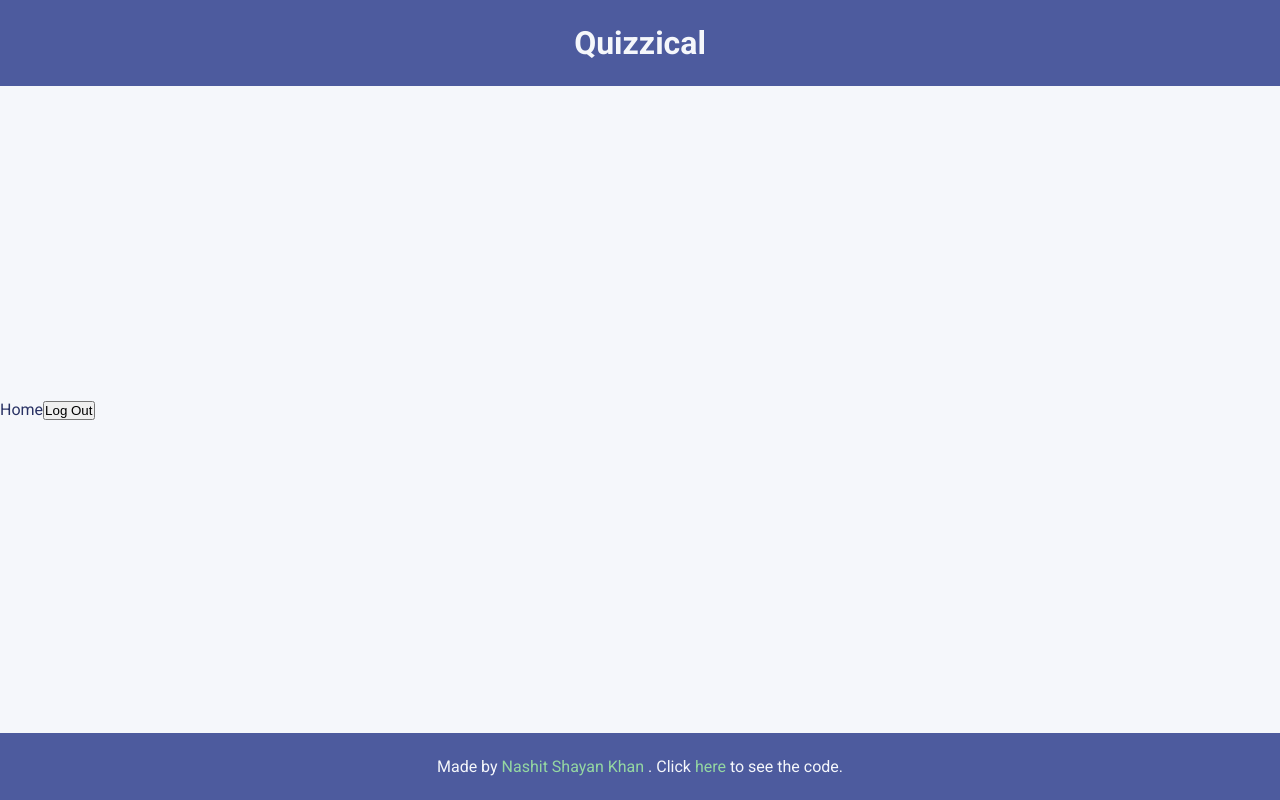
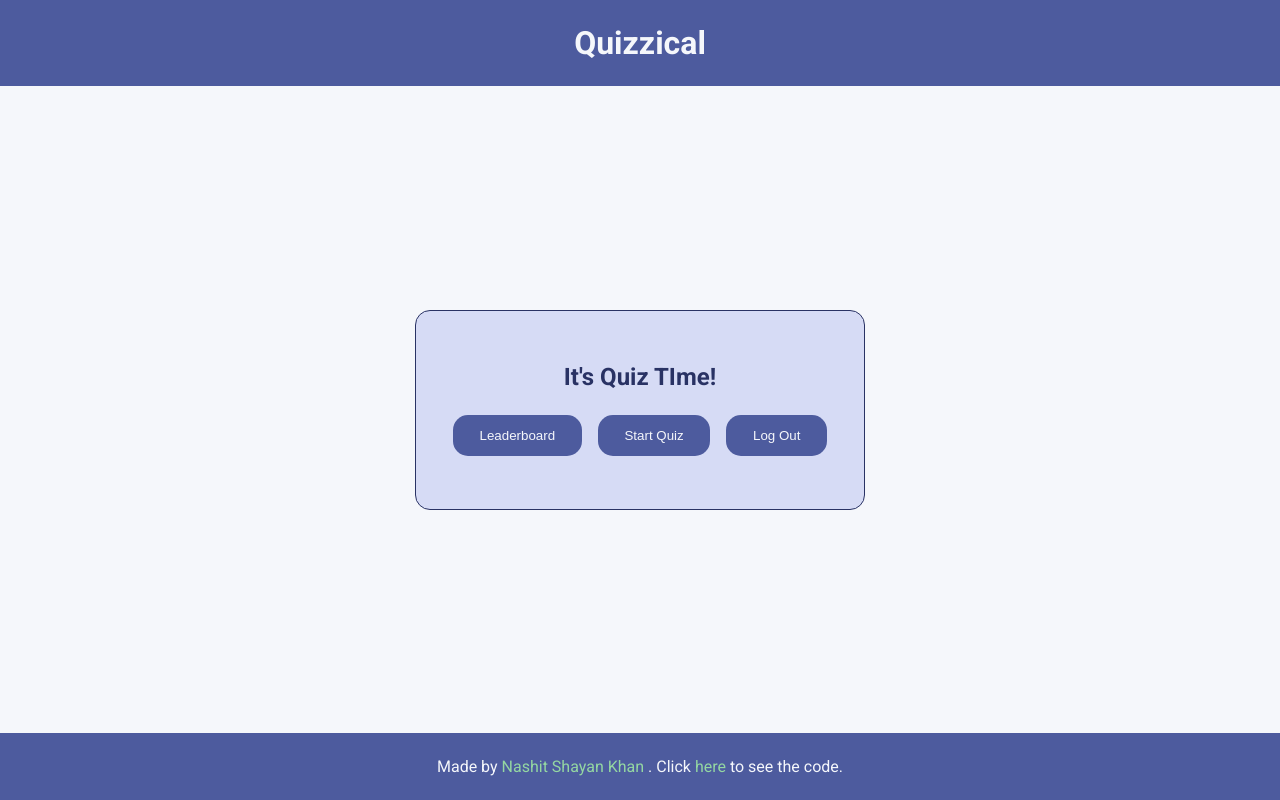
Before and after one commit to nashitshayan/quizzical, a React (Create React App) app: page /home in a window 1280 px wide. Built offline with nearby package versions, Linux system fonts and the light colour scheme; no server answers; sample sign-in values are in the browser's storage.

Commit message:
Style home page

```diff
--- a/src/components/Quiz/Home.js
+++ b/src/components/Quiz/Home.js
@@ -10,12 +10,16 @@ function Home() {
 		}
 	};
 	return (
-		<div>
-			Home
-			<button onClick={handleLogOut} className='btn-cv-toggle'>
-				Log Out
-			</button>
-		</div>
+		<main className='home-wrapper'>
+			<h2>It's Quiz TIme!</h2>
+			<div className='btn-wrapper'>
+				<button className='btn-primary'> Leaderboard</button>
+				<button className='btn-primary'>Start Quiz</button>
+				<button className='btn-primary' onClick={handleLogOut}>
+					Log Out
+				</button>
+			</div>
+		</main>
 	);
 }
 
--- a/src/styles/App.css
+++ b/src/styles/App.css
@@ -52,6 +52,54 @@ footer {
 	background-color: var(--clr--secondary);
 }
 
+/* home */
+
+.home-wrapper {
+	background-color: var(--clr--accent--two);
+	border: 1px solid var(--clr--secondary);
+	border-radius: 15px;
+	color: var(--clr--secondary);
+	display: flex;
+	flex-direction: column;
+	align-items: center;
+	justify-content: space-around;
+	/* gap: 1.5em; */
+	margin-inline: auto;
+	width: min(90%, 450px);
+	height: 200px;
+	padding: 2em;
+	transition: 0.5s ease-in-out;
+}
+.btn-wrapper {
+	margin-top: -1em;
+	display: flex;
+	gap: 1em;
+}
+.btn-primary {
+	background-color: var(--clr--accent--one);
+	border: none;
+	border-radius: 15px;
+	color: var(--clr--primary);
+	cursor: pointer;
+	padding: 1em 2em;
+	transition: 0.2s ease-in-out;
+}
+.btn-primary:hover {
+	background-color: var(--clr--secondary);
+}
+
+/* mobile */
+
+@media only screen and (max-width: 500px) {
+	.home-wrapper {
+		height: 300px;
+	}
+	.btn-wrapper {
+		margin-top: 1em;
+		flex-direction: column;
+	}
+}
+
 footer a {
 	text-decoration: none;
 	color: var(--clr--success);
```
